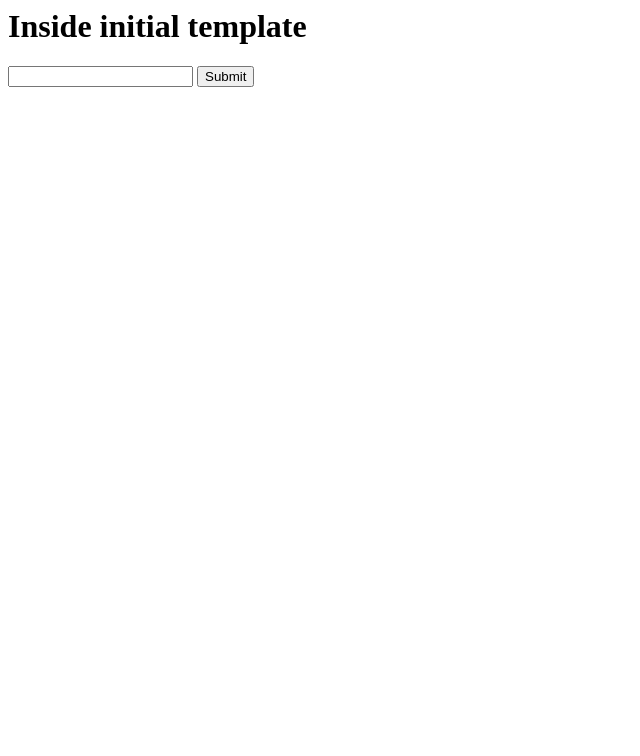
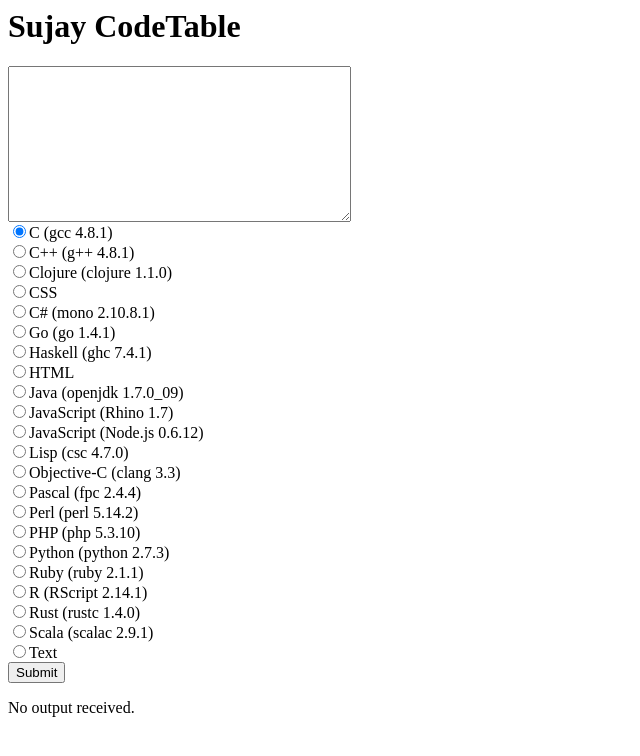
Before and after one commit to SujaySKumar/codeTableHackerEarth, a Django app: page /codeTable/ in a window 1280 px wide. Shown: the top 756 px of the page, without its empty margins (0-640 px from the left). Run offline with Django 3.2, Linux system fonts and the light colour scheme; parts of the project's set-up code (start-up, migrations or seed data) failed here and were passed over.

Commit message:
Adds support for multiple languages

```diff
--- a/codeTable/initial/templates/initial/index.html
+++ b/codeTable/initial/templates/initial/index.html
@@ -1,12 +1,66 @@
 <html>
 <head>
 <body>
-<h1>Inside initial template</h1>
+<h1>Sujay CodeTable</h1>
 <form action="{% url 'initial:submitCode' %}" method="post">
 
-<input type="text" name="code"/>
+<!--<input type="text" name="code"/>-->
+<textarea name="code" cols="40" rows="10"></textarea>
+<br>
+<input type="radio" name="lang" value="C" checked>C (gcc 4.8.1)
+<br>
+<input type="radio" name="lang" value="CPP">C++ (g++ 4.8.1)
+<br>
+<input type="radio" name="lang" value="CLOJURE">Clojure (clojure 1.1.0)
+<br>
+<input type="radio" name="lang" value="CSS">CSS
+<br>
+<input type="radio" name="lang" value="CSHARP">C# (mono 2.10.8.1)
+<br>
+<input type="radio" name="lang" value="GO">Go (go 1.4.1)
+<br>
+<input type="radio" name="lang" value="HASKELL">Haskell (ghc 7.4.1)
+<br>
+<input type="radio" name="lang" value="HTML">HTML
+<br>
+<input type="radio" name="lang" value="JAVA">Java (openjdk 1.7.0_09)
+<br>
+<input type="radio" name="lang" value="JAVASCRIPT">JavaScript (Rhino 1.7)
+<br>
+<input type="radio" name="lang" value="JAVASCRIPT_NODE">JavaScript (Node.js 0.6.12)
+<br>
+<input type="radio" name="lang" value="LISP">Lisp (csc 4.7.0)
+<br>
+<input type="radio" name="lang" value="OBJECTIVEC">Objective-C (clang 3.3)
+<br>
+<input type="radio" name="lang" value="PASCAL">Pascal (fpc 2.4.4)
+<br>
+<input type="radio" name="lang" value="PERL">Perl (perl 5.14.2)
+<br>
+<input type="radio" name="lang" value="PHP">PHP (php 5.3.10)
+<br>
+<input type="radio" name="lang" value="PYTHON">Python (python 2.7.3)
+<br>
+<input type="radio" name="lang" value="RUBY">Ruby (ruby 2.1.1)
+<br>
+<input type="radio" name="lang" value="R">R (RScript 2.14.1)
+<br>
+<input type="radio" name="lang" value="RUST">Rust (rustc 1.4.0)
+<br>
+<input type="radio" name="lang" value="SCALA">Scala (scalac 2.9.1)
+<br>
+<input type="radio" name="lang" value="TEXTFILE">Text
+<br>
+
+
 <input type="submit"/>
 </form>
+
+{% if output %}
+    <h2>{{ output }}</h2>
+{% else %}
+    <p>No output received.</p>
+{% endif %}
 </body>
 </head>
 </html>
--- a/codeTable/initial/views.py
+++ b/codeTable/initial/views.py
@@ -17,12 +17,13 @@ def index(request):
 
 	return HttpResponse(template.render())
 
-def sujay(code):
+def sujay(code, language):
 	client_secret = '0a7f0101e5cc06e4417a3addeb76164680ac83a4'
 
 	#source = open('test_source.py', 'r').read()
 	source=code
-	lang = SupportedLanguages.PYTHON
+	#lang = SupportedLanguages.PYTHON
+	lang = language
 	compressed = 1
 	html = 0
 	params = RunAPIParameters(
@@ -48,9 +49,10 @@ def sujay(code):
 @csrf_exempt
 def submitCode(request):
 	code = request.POST['code']
+	lang = request.POST['lang']
 	#print code
-	output = sujay(code)
-	template = loader.get_template('initial/results.html')
+	output = sujay(code, lang)
+	template = loader.get_template('initial/index.html')
 	context = RequestContext(request, {
         'output': output,
     })
```
